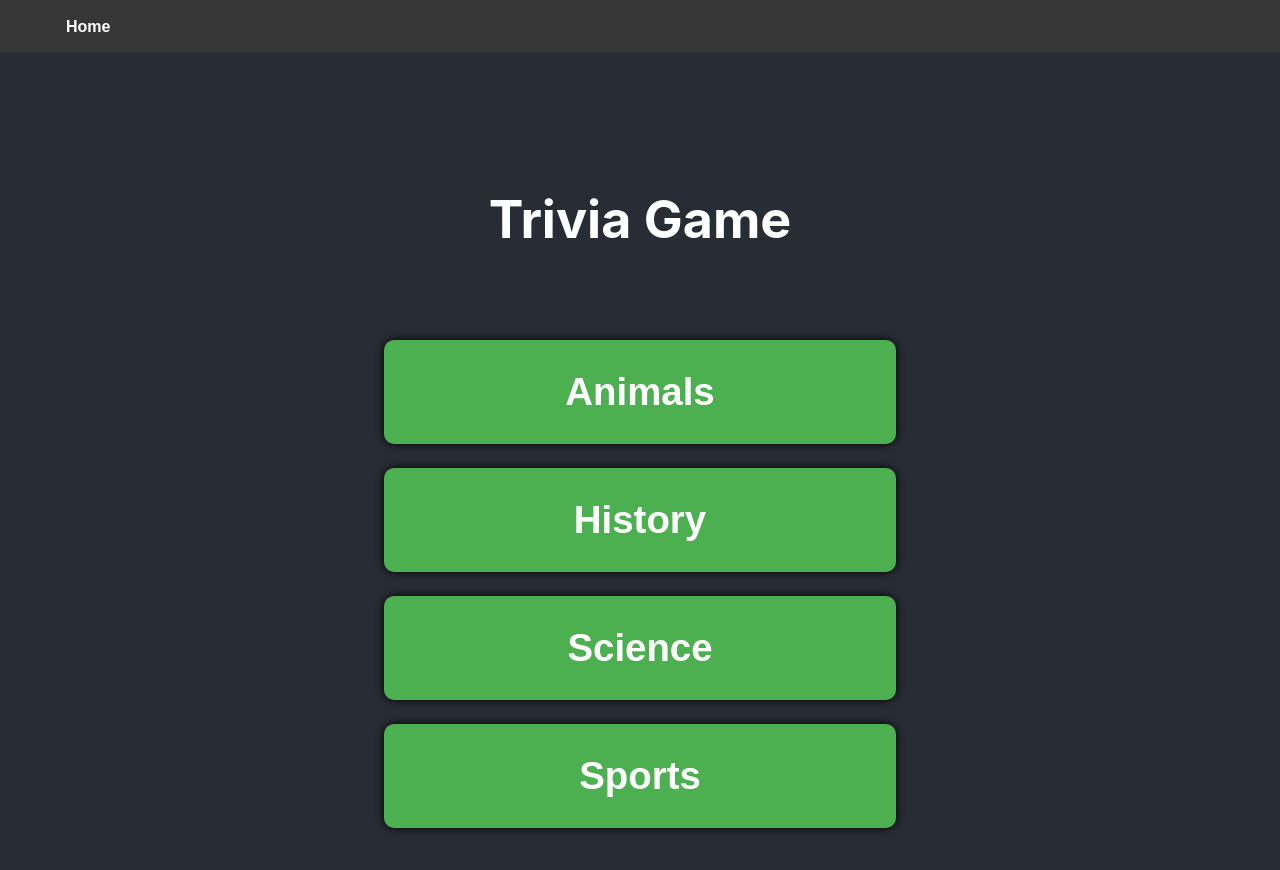
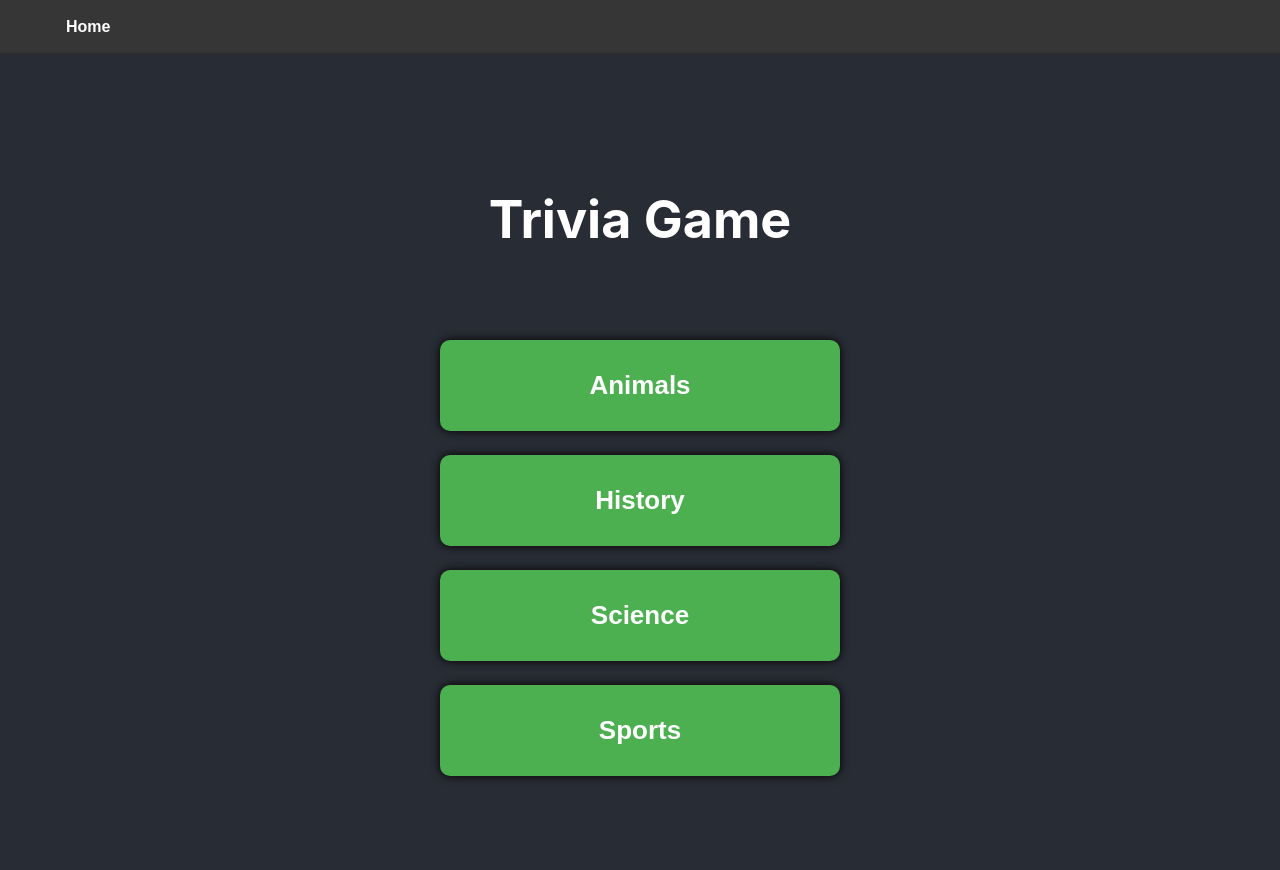
Before and after one commit to Lyreca/trivia-game, a React (Create React App) app: page / in a window 1280 px wide. Shown: the top 870 px of the page. Built offline with nearby package versions, Linux system fonts and the light colour scheme.

Commit message:
fixed font size (was too big)

```diff
--- a/src/styles/App.css
+++ b/src/styles/App.css
@@ -73,16 +73,16 @@
   color: white;
   padding: 30px 40px;
   width: 40vw;
+  max-width: 400px;
   text-align: center;
   text-decoration: none;
   display: inline-block;
-  font-size: 16px;
   font-weight: bold;
   margin: 4px 8px;
   cursor: pointer;
   box-shadow: black 0px 0px 10px;
   border-radius: 10px;
-  font-size: 3vw;
+  font-size: 1em;
   margin-bottom: 20px;
 }
 
```
